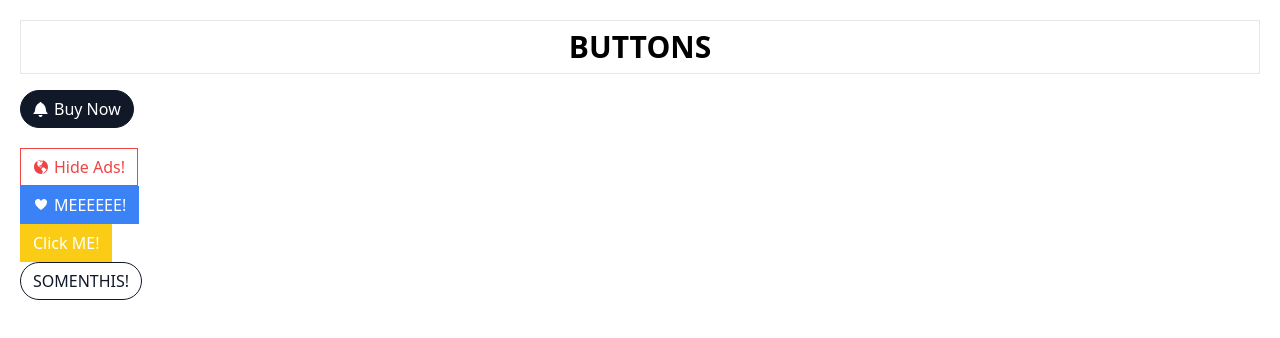
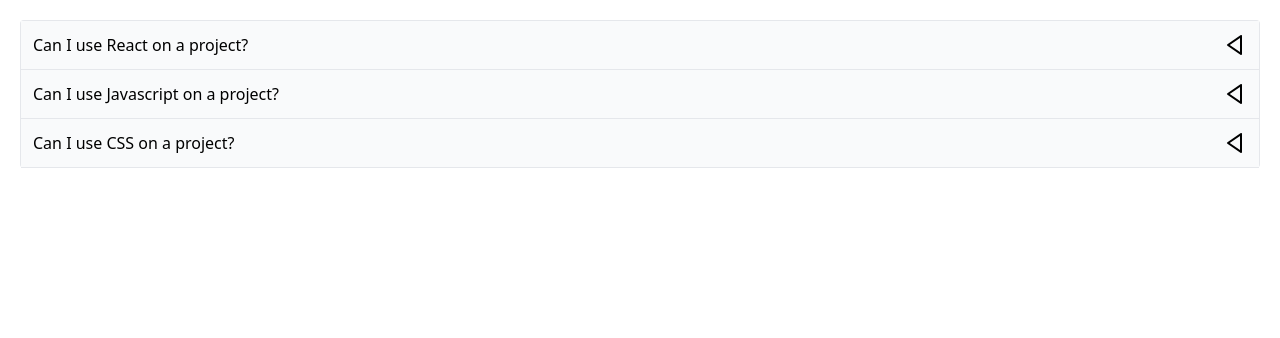
Before and after one commit to yeldynov/simple-components, a React (Vite) app: page / in a window 1280 px wide. Shown: the top 338 px of the page. Built offline with nearby package versions, Linux system fonts and the light colour scheme.

Commit message:
added accordion component

```diff
--- a/src/App.tsx
+++ b/src/App.tsx
@@ -1,9 +1,32 @@
 import ButtonPage from './pages/ButtonPage';
+import Accordion from './components/Accordion';
+import { AccordionItem } from './types';
 
 function App() {
+  const items: AccordionItem[] = [
+    {
+      id: 'l23lsc',
+      label: 'Can I use React on a project?',
+      content:
+        'You can use React on any project you want. You can use React on any project you want. You can use React on any project you want.',
+    },
+    {
+      id: 'c2wsc',
+      label: 'Can I use Javascript on a project?',
+      content:
+        'You can use React on any project you want. You can use React on any project you want. You can use React on any project you want.',
+    },
+    {
+      id: 'jasd33',
+      label: 'Can I use CSS on a project?',
+      content:
+        'You can use React on any project you want. You can use React on any project you want. You can use React on any project you want.',
+    },
+  ];
+
   return (
-    <div>
-      <ButtonPage />
+    <div className='m-5'>
+      <Accordion items={items} />
     </div>
   );
 }
--- /dev/null
+++ b/src/components/Accordion.tsx
@@ -0,0 +1,47 @@
+import React, { useState } from 'react';
+import { AccordionItem } from '../types';
+import { BiLeftArrow, BiDownArrow } from 'react-icons/bi';
+type Props = {
+  items: AccordionItem[];
+};
+
+export default function Accordion({ items }: Props) {
+  const [expandedIndex, setExpandedIndex] = useState(-1);
+
+  const handleClick = (idx: number) => {
+    // set function with previous value
+    setExpandedIndex((prev) => (prev === idx ? -1 : idx));
+
+    // SIMPLER VERSION
+    // if (expandedIndex === idx) {
+    //   setExpandedIndex(-1);
+    // } else {
+    //   setExpandedIndex(idx);
+    // }
+  };
+
+  const renderedItems = items.map((item, index) => {
+    const isExpanded = index === expandedIndex;
+
+    const icon = (
+      <span className='text-2xl'>
+        {isExpanded ? <BiDownArrow /> : <BiLeftArrow />}
+      </span>
+    );
+
+    return (
+      <div key={item.id}>
+        <div
+          className='flex p-3 bg-gray-50 border-b items-center justify-between cursor-pointer'
+          onClick={() => handleClick(index)}
+        >
+          <div>{item.label}</div>
+          {icon}
+        </div>
+        {isExpanded && <div className='border-b p-5'>{item.content}</div>}
+      </div>
+    );
+  });
+
+  return <div className='border-x border-t rounded'>{renderedItems}</div>;
+}
--- /dev/null
+++ b/src/types.ts
@@ -0,0 +1,5 @@
+export interface AccordionItem {
+  id: string;
+  label: string;
+  content: string;
+}
```
